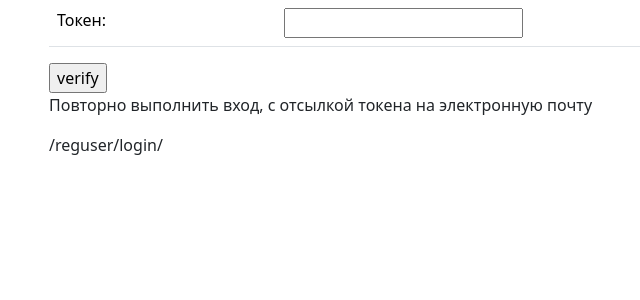
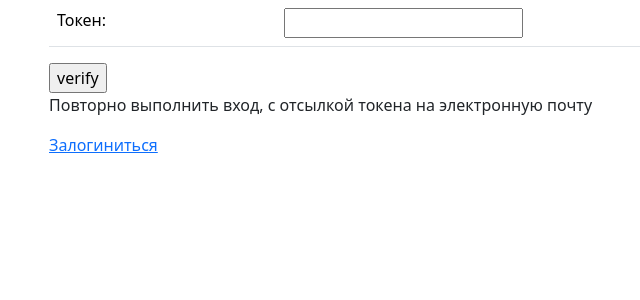
Before and after one commit to rom38/skf_d16, a Django app: page /reguser/verify_email/ in a window 1280 px wide. Shown: the part 56-356 px from the top of the page, without its empty margins (33-673 px from the left). Run offline with Django 4.2, Linux system fonts and the light colour scheme; parts of the project's set-up code (start-up, migrations or seed data) failed here and were passed over; some libraries are stand-ins or nearby versions.

Commit message:
correct link in template

```diff
--- a/artboard/templates/registration/verify_token.html
+++ b/artboard/templates/registration/verify_token.html
@@ -25,7 +25,7 @@
 {# <input type="hidden" name="next" value="{{ next }}"> #}
 </form>
 <p> Повторно выполнить вход, с отсылкой токена на электронную почту</p>
-{% url 'login' %}
+<a href="{% url 'login' %}">Залогиниться</a>
 {# Assumes you set up the password_reset view in your URLconf #}
 {# <p><a href="{% url 'password_reset' %}">Lost password?</a></p> #}
 
```
